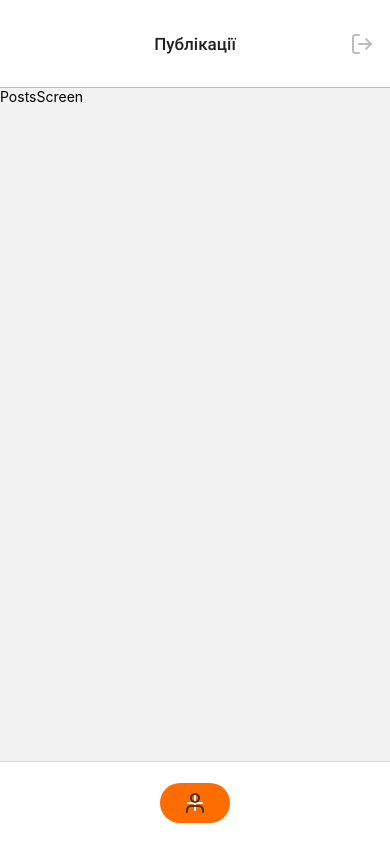
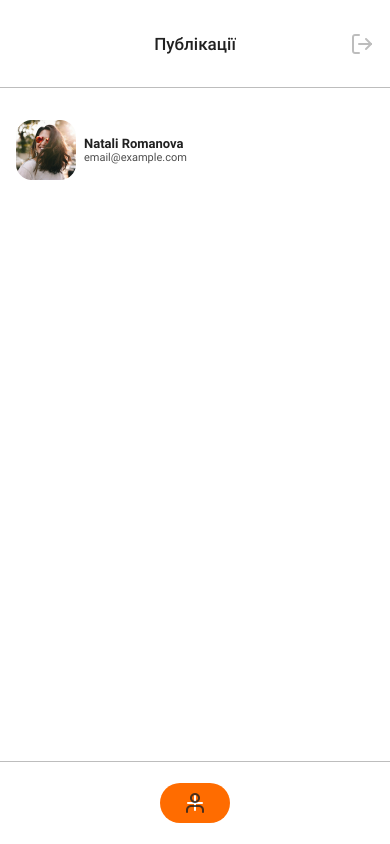
Before and after one commit to iSteffan/react-native-hw-4, a React Native app: screen /Home in a window 390 px wide. Built offline with nearby package versions, Linux system fonts and the light colour scheme.

Commit message:
postscreen profilescreen add some styles

```diff
--- a/Screens/authScreens/LoginScreen.js
+++ b/Screens/authScreens/LoginScreen.js
@@ -66,7 +66,7 @@ export default function LoginScreen({ navigation }) {
   return (
     <TouchableWithoutFeedback onPress={keyboardHide}>
       <View>
-        <KeyboardAvoidingView behavior={Platform.OS === 'ios' && 'padding'}>
+        <KeyboardAvoidingView behavior={Platform.OS === 'android' && 'padding'}>
           <View style={styles.container}>
             <Image source={require('../../assets/images/photo-bg.jpg')} style={styles.image} />
             <View style={styles.formWrap}>
--- a/Screens/authScreens/RegistrationScreen.js
+++ b/Screens/authScreens/RegistrationScreen.js
@@ -72,7 +72,7 @@ export default function RegistrationScreen({ navigation }) {
   return (
     <TouchableWithoutFeedback onPress={keyboardHide}>
       <View>
-        <KeyboardAvoidingView behavior={Platform.OS === 'ios' && 'padding'}>
+        <KeyboardAvoidingView behavior={Platform.OS === 'android' && 'padding'}>
           <View style={styles.container}>
             <Image source={require('../../assets/images/photo-bg.jpg')} style={styles.image} />
             <View style={styles.formWrap}>
--- a/Screens/mainScreens/CreatePostsScreen.js
+++ b/Screens/mainScreens/CreatePostsScreen.js
@@ -1,5 +1,172 @@
-import { Text } from 'react-native';
+import React, { useState } from 'react';
+import {
+  Text,
+  StyleSheet,
+  View,
+  TextInput,
+  TouchableWithoutFeedback,
+  Keyboard,
+  KeyboardAvoidingView,
+  Platform,
+  Pressable,
+} from 'react-native';
+import { MaterialIcons } from '@expo/vector-icons';
+import { Ionicons } from '@expo/vector-icons';
+import { FontAwesome5 } from '@expo/vector-icons';
 
 export default function CreatePostsScreen() {
-  return <Text>CreatePostsScreen</Text>;
+  const [name, setName] = useState('');
+  const [location, setLocation] = useState('');
+  const [isShowKeyboard, setIsShowKeyboard] = useState(false);
+  const [isNameFocus, setIsNameFocus] = useState(false);
+  const [isLocationFocus, setIsLocationFocus] = useState(false);
+
+  const keyboardHide = () => {
+    setIsShowKeyboard(false);
+    Keyboard.dismiss();
+  };
+
+  return (
+    <View style={styles.container}>
+      <TouchableWithoutFeedback onPress={keyboardHide}>
+        <View>
+          <KeyboardAvoidingView behavior={Platform.OS === 'android' && 'padding'}>
+            {!isShowKeyboard && (
+              <View>
+                <View style={styles.imageBackground}>
+                  <View style={styles.photoIconWrap}>
+                    <MaterialIcons name="photo-camera" size={24} color="#BDBDBD" />
+                  </View>
+                </View>
+                <Text style={styles.text}>Завантажити фото</Text>
+              </View>
+            )}
+
+            <TextInput
+              value={name}
+              onChangeText={value => setName(value)}
+              placeholder="Назва..."
+              placeholderTextColor={'#BDBDBD'}
+              onFocus={() => {
+                setIsShowKeyboard(true);
+                setIsNameFocus(true);
+              }}
+              onBlur={() => setIsNameFocus(false)}
+              style={{
+                ...styles.input,
+                borderBottomColor: isNameFocus ? '#ff6c00' : '#e8e8e8',
+                marginTop: 30,
+              }}
+            />
+            <View>
+              <Ionicons
+                name="ios-location-outline"
+                size={24}
+                color="#BDBDBD"
+                style={{
+                  ...styles.locationIcon,
+                  color: isLocationFocus ? '#ff6c00' : '#BDBDBD',
+                }}
+              />
+              <TextInput
+                value={location}
+                onChangeText={value => setLocation(value)}
+                placeholder="Місцевість..."
+                placeholderTextColor={'#BDBDBD'}
+                onFocus={() => {
+                  setIsShowKeyboard(true);
+                  setIsLocationFocus(true);
+                }}
+                onBlur={() => setIsLocationFocus(false)}
+                style={{
+                  ...styles.input,
+                  borderBottomColor: isLocationFocus ? '#ff6c00' : '#e8e8e8',
+                  marginTop: 30,
+                  paddingLeft: 25,
+                }}
+              />
+            </View>
+            <Pressable style={styles.button}>
+              <Text style={styles.buttonText}>Опублікувати</Text>
+            </Pressable>
+            <View style={styles.trashIconWrap}>
+              <Pressable style={styles.trashButton}>
+                <FontAwesome5 name="trash-alt" size={24} color="#DADADA" />
+              </Pressable>
+            </View>
+          </KeyboardAvoidingView>
+        </View>
+      </TouchableWithoutFeedback>
+    </View>
+  );
 }
+const styles = StyleSheet.create({
+  container: {
+    flex: 1,
+    paddingHorizontal: 16,
+    paddingTop: 28,
+    backgroundColor: '#fff',
+  },
+  imageBackground: {
+    width: '100%',
+    height: 200,
+    backgroundColor: '#F6F6F6',
+    borderWidth: 1,
+    borderColor: '#E8E8E8',
+    borderRadius: 8,
+    justifyContent: 'center',
+    alignItems: 'center',
+  },
+  photoIconWrap: {
+    width: 60,
+    height: 60,
+    backgroundColor: '#fff',
+    justifyContent: 'center',
+    alignItems: 'center',
+    borderRadius: 50,
+  },
+  text: {
+    marginTop: 8,
+    fontSize: 16,
+    fontFamily: 'Roboto-Regular',
+    color: '#BDBDBD',
+    lineHeight: 19,
+  },
+  input: {
+    width: '100%',
+    height: 35,
+    borderBottomWidth: 1,
+    borderBottomColor: '#E8E8E8',
+  },
+  locationIcon: {
+    position: 'absolute',
+    bottom: 7,
+  },
+  button: {
+    width: '100%',
+    height: 50,
+    backgroundColor: '#F6F6F6',
+    borderRadius: 100,
+    justifyContent: 'center',
+    alignItems: 'center',
+    marginTop: 32,
+  },
+  buttonText: {
+    fontFamily: 'Roboto-Regular',
+    color: '#BDBDBD',
+    fontSize: 16,
+  },
+  trashButton: {
+    width: 70,
+    height: 40,
+    backgroundColor: '#F6F6F6',
+    borderRadius: 20,
+    justifyContent: 'center',
+    alignItems: 'center',
+    textAlign: 'center',
+  },
+  trashIconWrap: {
+    alignItems: 'center',
+    marginTop: 90,
+  },
+});
--- a/Screens/mainScreens/Home.js
+++ b/Screens/mainScreens/Home.js
@@ -19,6 +19,8 @@ export default function Home({ navigation }) {
           justifyContent: 'center',
           alignItems: 'center',
           height: 83,
+          borderTopWidth: 1,
+          borderTopColor: '#BDBDBD',
         },
         headerTitleStyle: styles.headerTitle,
       }}
--- a/Screens/mainScreens/PostsScreen.js
+++ b/Screens/mainScreens/PostsScreen.js
@@ -1,5 +1,42 @@
-import { Text } from 'react-native';
+import { Text, Image, View, StyleSheet } from 'react-native';
 
 export default function PostsScreen() {
-  return <Text>PostsScreen</Text>;
+  return (
+    <View style={styles.container}>
+      <View style={styles.userWrapper}>
+        <Image source={require('../../assets/images/user-photo-1.png')} style={styles.image} />
+        <View style={styles.userInfo}>
+          <Text style={styles.userName}>Natali Romanova</Text>
+          <Text style={styles.userEmail}>email@example.com</Text>
+        </View>
+      </View>
+    </View>
+  );
 }
+const styles = StyleSheet.create({
+  container: {
+    flex: 1,
+    paddingHorizontal: 16,
+    paddingTop: 32,
+    backgroundColor: '#fff',
+  },
+  userWrapper: {
+    flexDirection: 'row',
+    alignItems: 'center',
+  },
+  userInfo: {
+    marginLeft: 8,
+  },
+  userName: {
+    fontFamily: 'Roboto-Bold',
+    color: '#212121',
+    fontSize: 13,
+    lineHeight: 15,
+  },
+  userEmail: {
+    fontFamily: 'Roboto-Regular',
+    color: '#212121CC',
+    fontSize: 11,
+    lineHeight: 13,
+  },
+});
--- a/Screens/mainScreens/ProfileScreen.js
+++ b/Screens/mainScreens/ProfileScreen.js
@@ -1,5 +1,68 @@
-import { Text } from 'react-native';
+import { Text, Image, View, StyleSheet, Pressable } from 'react-native';
+import { Feather, AntDesign } from '@expo/vector-icons';
 
-export default function ProfileScreen() {
-  return <Text>ProfileScreen</Text>;
+export default function ProfileScreen({ navigation }) {
+  return (
+    <View style={styles.container}>
+      <Image source={require('../../assets/images/photo-bg.jpg')} style={styles.backgroundImage} />
+      <View style={styles.contentWrapper}>
+        <View style={styles.avatar}>
+          <Image source={require('../../assets/images/user-photo-2.png')} />
+          <Pressable style={styles.avatarButton}>
+            <AntDesign name="pluscircleo" size={24} color="#E8E8E8" />
+          </Pressable>
+        </View>
+
+        <Pressable onPress={() => navigation.navigate('Login')} style={styles.logOutButton}>
+          <Feather name="log-out" size={24} color="#BDBDBD" />
+        </Pressable>
+        <Text style={styles.userName}>Natali Romanova</Text>
+      </View>
+    </View>
+  );
 }
+
+const styles = StyleSheet.create({
+  container: {
+    paddingTop: 120,
+  },
+  backgroundImage: {
+    position: 'absolute',
+    width: 411,
+    zIndex: -1,
+  },
+  avatar: {
+    position: 'absolute',
+    left: 147,
+    top: -61,
+  },
+  avatarButton: {
+    position: 'absolute',
+    right: -12,
+    bottom: 10,
+
+    backgroundColor: '#FFFFFF',
+    borderRadius: 50,
+  },
+
+  userName: {
+    marginTop: 43,
+
+    fontFamily: 'Roboto-Bold',
+    color: '#212121',
+    fontSize: 30,
+    lineHeight: 35,
+    textAlign: 'center',
+  },
+  contentWrapper: {
+    paddingHorizontal: 16,
+
+    backgroundColor: '#fff',
+    width: '100%',
+    height: '100%',
+  },
+  logOutButton: {
+    marginLeft: 'auto',
+    marginTop: 22,
+  },
+});
```
Also changed, not shown: 1 other file (tests, documents, lock files or other folders).
